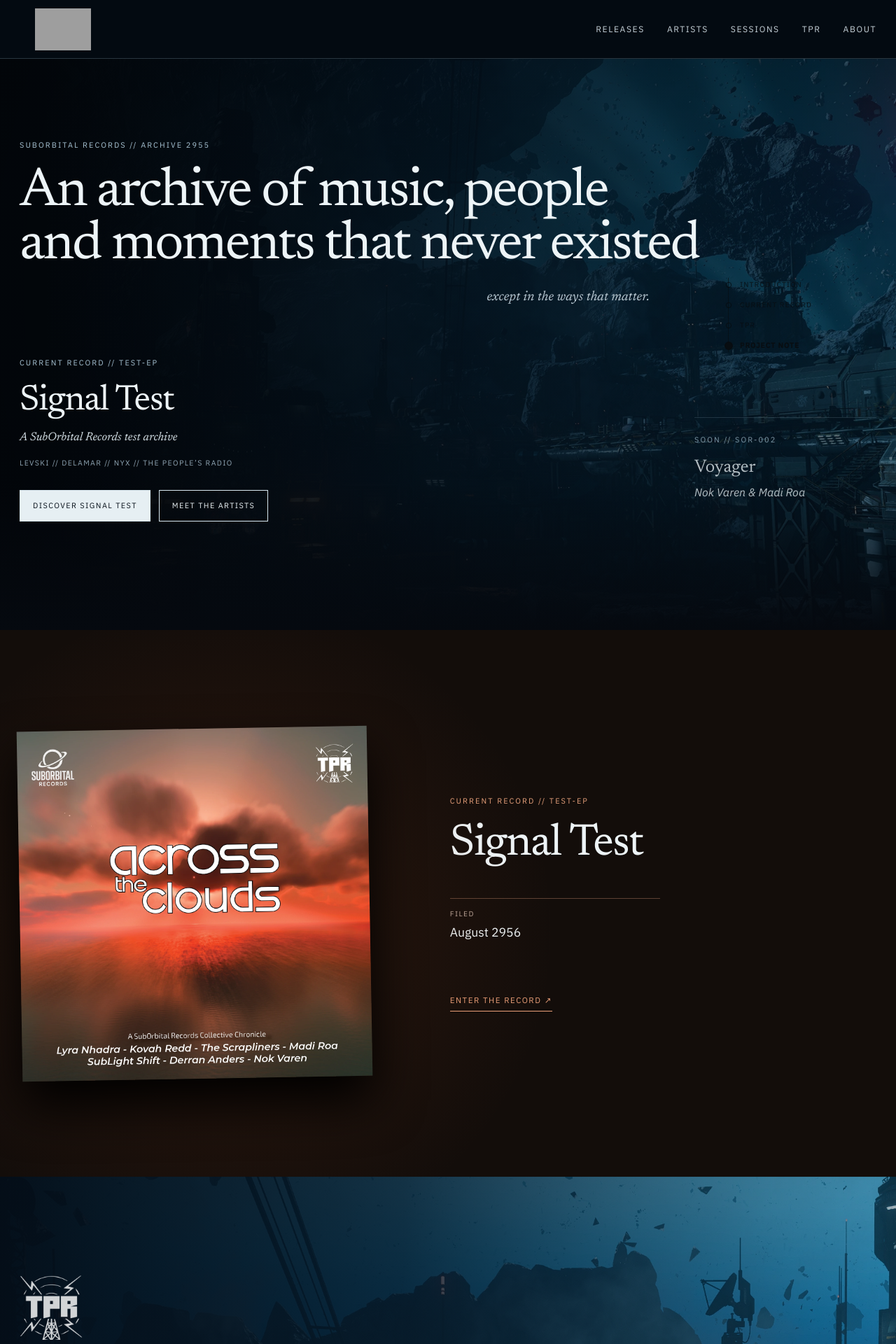
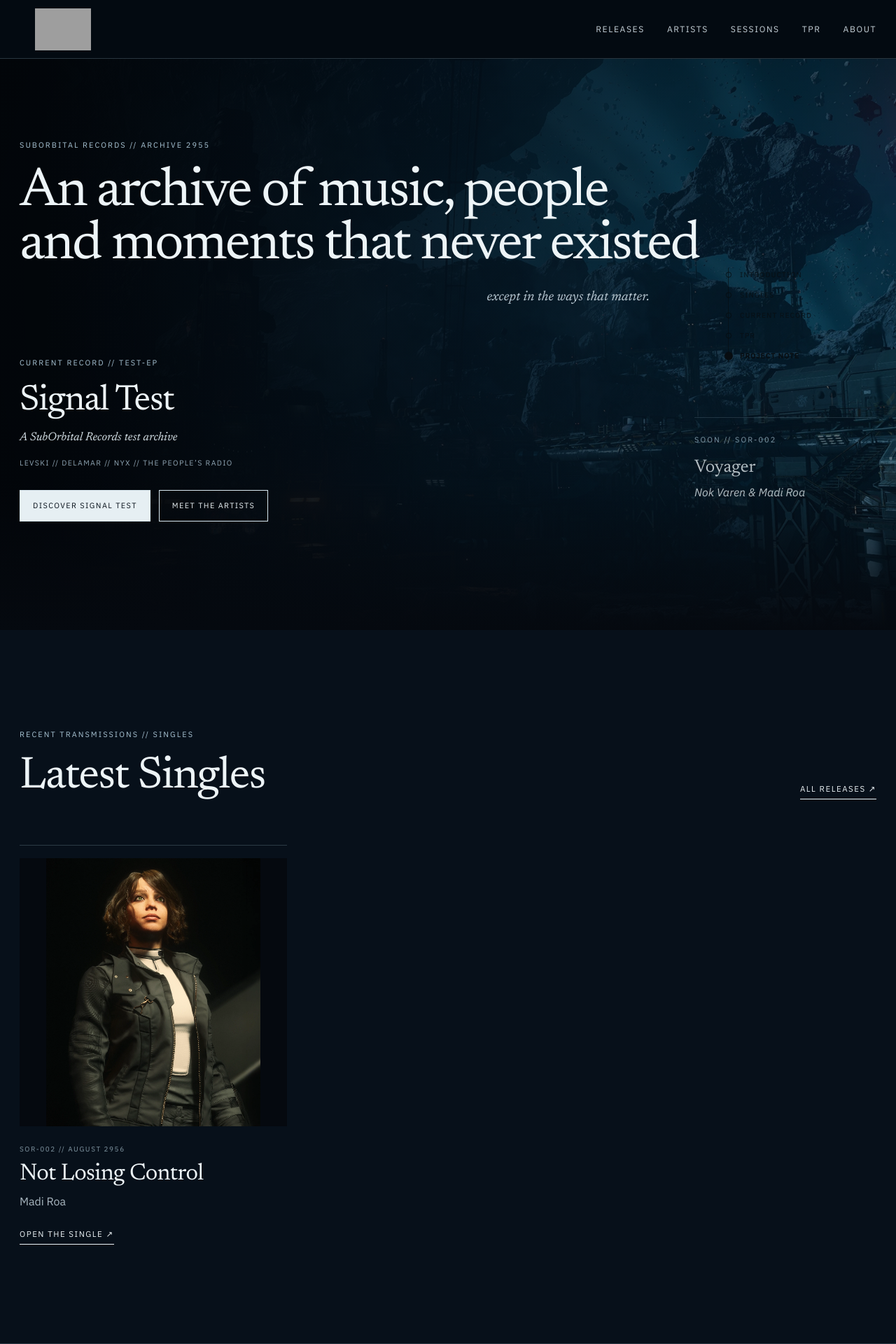
Before and after one commit to yannockverne/suborbital, a Jekyll site: the page built from index.html, in a window 1280 px wide. Shown: the top 1920 px of the page at 70% size. Built offline with Jekyll 4.4.1, drawn with Linux system fonts in a browser that asks for light colours; grey boxes are pictures that could not be loaded.

Commit message:
Feature latest singles on homepage

```diff
--- a/index.html
+++ b/index.html
@@ -4,15 +4,17 @@ permalink: /
 body_class: home
 ---
 
-{% assign published_releases = site.releases | where: "status", "published" | where: "published", true | sort: "release_date" | reverse %}
-{% assign latest_release = published_releases | first %}
-{% assign latest_releases = published_releases | where: "release_date", latest_release.release_date | sort: "sequence" | reverse %}
-{% assign current_release = latest_releases | first %}
+{% assign published_releases = site.releases | where: "status", "published" | where: "published", true %}
+{% assign published_eps = published_releases | where: "type", "EP" %}
+{% assign published_albums = published_releases | where: "type", "Album" %}
+{% assign home_feature_releases = published_eps | concat: published_albums | sort: "release_date" | reverse %}
+{% assign current_release = home_feature_releases | first %}
 {% if current_release %}
-  {% assign homepage_rail_items = "top:Introduction|current-record:Current record|tpr:TPR|about:Project note" %}
-{% else %}
-  {% assign homepage_rail_items = "top:Introduction|tpr:TPR|about:Project note" %}
+  {% assign latest_home_features = home_feature_releases | where: "release_date", current_release.release_date | sort: "sequence" | reverse %}
+  {% assign current_release = latest_home_features | first %}
 {% endif %}
+{% assign latest_singles = published_releases | where: "type", "Single" | sort: "sequence" | sort: "release_date" | reverse %}
+{% capture homepage_rail_items %}top:Introduction{% if latest_singles.size > 0 %}|latest-singles:Singles{% endif %}{% if current_release %}|current-record:Current record{% endif %}|tpr:TPR|about:Project note{% endcapture %}
 {% include section-rail.html label="Homepage section navigation" items=homepage_rail_items %}
 <section class="home-hero" id="top" aria-labelledby="hero-title" data-rail-theme="dark">
   <div class="hero-shade"></div>
@@ -38,6 +40,27 @@ body_class: home
   </div>
 </section>
 
+{% if latest_singles.size > 0 %}<section class="home-singles section" id="latest-singles" aria-labelledby="latest-singles-title" data-rail-theme="dark">
+  <div class="shell">
+    <div class="section-heading home-singles-heading">
+      <div>
+        <p class="eyebrow">RECENT TRANSMISSIONS // SINGLES</p>
+        <h2 id="latest-singles-title">Latest Singles</h2>
+      </div>
+      <a class="text-link" href="{{ '/releases/' | relative_url }}">All releases <span aria-hidden="true">↗</span></a>
+    </div>
+    <div class="home-single-grid">
+      {% for single in latest_singles limit: 3 %}<article class="home-single-card">
+        {% if single.artwork and single.cover_alt %}<a class="home-single-art" href="{{ single.url | relative_url }}"><img src="{{ single.artwork | relative_url }}" alt="{{ single.cover_alt }}" loading="lazy"></a>{% endif %}
+        <p class="home-single-meta">{{ single.catalogue }} // {% include release-display-date.html release=single %}</p>
+        <h3><a href="{{ single.url | relative_url }}">{{ single.title }}</a></h3>
+        {% if single.artist %}<p class="home-single-artist">{{ single.artist }}</p>{% endif %}
+        <a class="text-link home-single-link" href="{{ single.url | relative_url }}">Open the single <span aria-hidden="true">↗</span></a>
+      </article>{% endfor %}
+    </div>
+  </div>
+</section>{% endif %}
+
 {% if current_release %}<section class="record-section section" id="current-record" aria-labelledby="record-title" data-rail-theme="dark">
   <div class="shell record-grid">
     <figure class="record-art"><img src="{{ current_release.artwork | relative_url }}" alt="{{ current_release.cover_alt }}" loading="lazy"></figure>
```
Also changed, not shown: assets/css/style.css.
